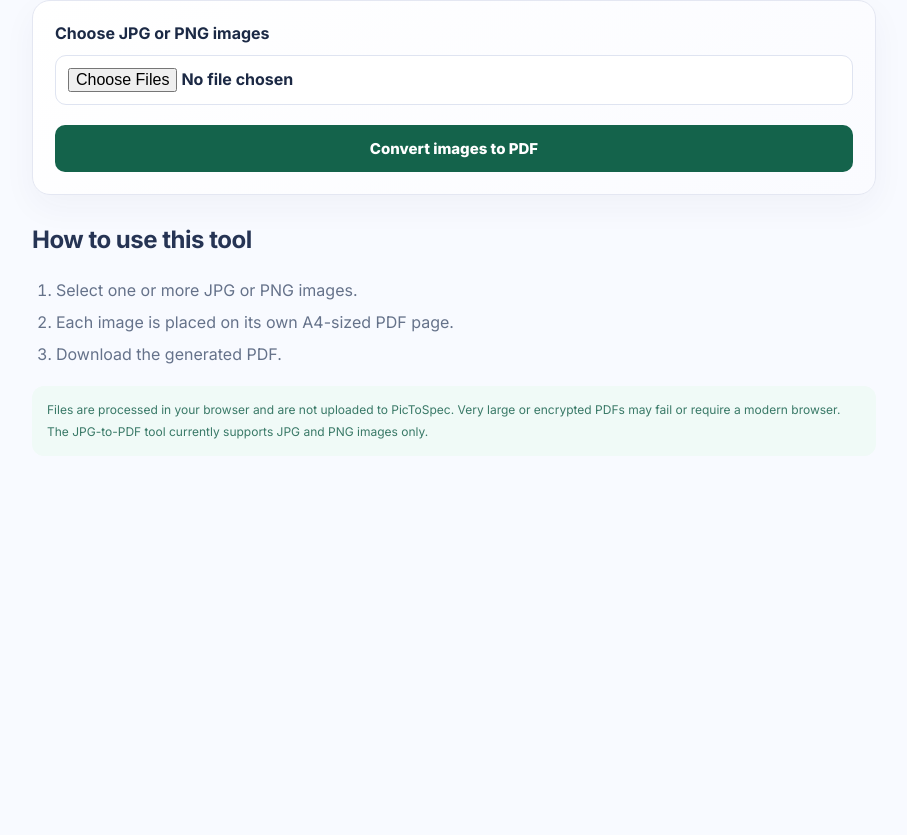
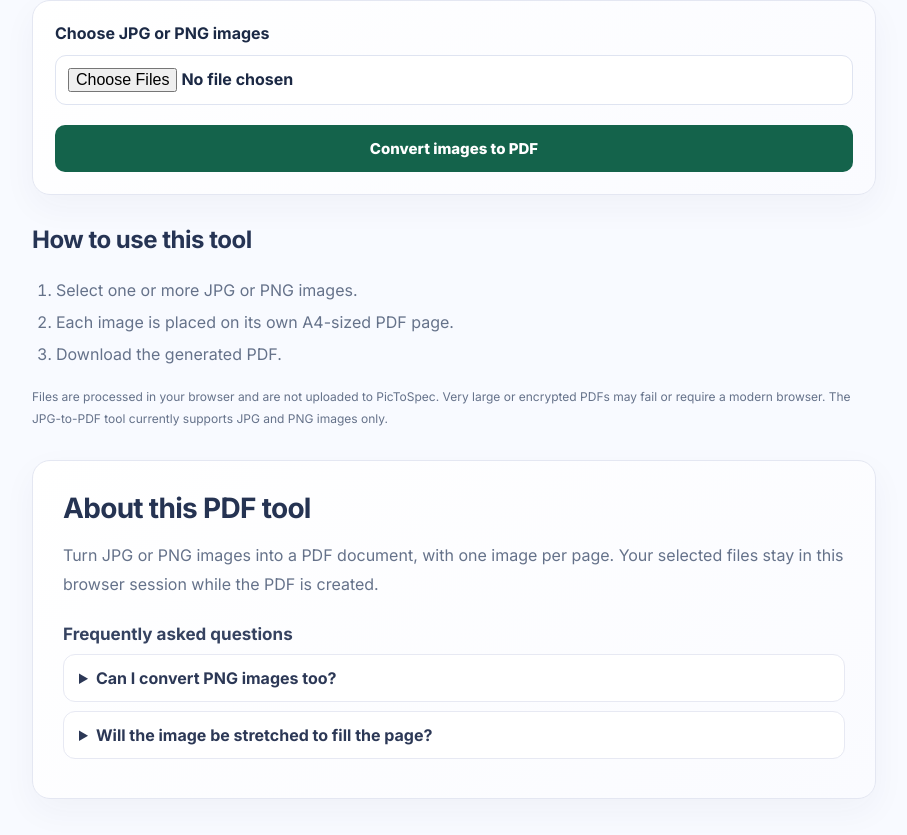
Before and after one commit to ya6331856-cpu/pic-to-spec, a Next.js app: page /jpg-to-pdf in a window 1280 px wide. Shown: the part 397-1232 px from the top of the page, without its empty margins (186-1093 px from the left). Before the commit the page ends 927 px from the top, so only its background shows below. Built offline with nearby package versions, Linux system fonts and the light colour scheme.

Commit message:
Add practical PDF tool FAQs and explanatory content

```diff
--- a/components/PDFTool.tsx
+++ b/components/PDFTool.tsx
@@ -8,6 +8,11 @@ const copy: Record<Kind,{title:string;description:string}> = {
  merge:{title:"Merge PDF Files",description:"Combine multiple PDF files into one document. Files are processed locally in your browser."},
  split:{title:"Split PDF Pages",description:"Extract a page range from a PDF and save it as a separate PDF file."},
  jpg:{title:"JPG to PDF Converter",description:"Turn JPG or PNG images into a PDF document, with one image per page."}
+};
+const faqs:Record<Kind,{q:string;a:string}[]> = {
+ merge:[{q:"Can I merge more than two PDFs?",a:"Yes. Select up to 20 PDF files. They are combined in the order shown by your file selection."},{q:"Are my PDFs uploaded?",a:"No. This tool processes the selected files in your browser. Large or encrypted PDFs may not be supported."}],
+ split:[{q:"Are the first and last pages included?",a:"Yes. The page range is inclusive, so both the first and last page numbers are included in the new PDF."},{q:"Can I split a password-protected PDF?",a:"Encrypted PDFs may fail to open in this browser tool. Use an authorized, unencrypted copy if processing fails."}],
+ jpg:[{q:"Can I convert PNG images too?",a:"Yes. The converter accepts JPG and PNG files and places each image on its own A4 PDF page."},{q:"Will the image be stretched to fill the page?",a:"No. The image is scaled proportionally to fit inside the page area and is centered."}]
 };
 export default function PDFTool({kind}:{kind:Kind}){
  const [files,setFiles]=useState<File[]>([]);
@@ -86,7 +91,7 @@ export default function PDFTool({kind}:{kind:Kind}){
   </section>
   <h2 style={{marginTop:30}}>How to use this tool</h2>
   <ol style={{color:"#66776d",lineHeight:1.9}}>{(kind==="merge"?["Select at least two PDF files.","The files are combined in the order selected.","Download the merged PDF."]:kind==="split"?["Select one PDF file.","Enter the first and last page numbers to extract.","Download the new PDF containing only those pages."]:["Select one or more JPG or PNG images.","Each image is placed on its own A4-sized PDF page.","Download the generated PDF."]).map(x=><li key={x}>{x}</li>)}</ol>
-  <p style={{fontSize:12,color:"#75847c",lineHeight:1.7}}>Files are processed in your browser and are not uploaded to PicToSpec. Very large or encrypted PDFs may fail or require a modern browser. The JPG-to-PDF tool currently supports JPG and PNG images only.</p>
+  <p style={{fontSize:12,color:"#75847c",lineHeight:1.7}}>Files are processed in your browser and are not uploaded to PicToSpec. Very large or encrypted PDFs may fail or require a modern browser. The JPG-to-PDF tool currently supports JPG and PNG images only.</p><section className="tool-content"><h2>About this PDF tool</h2><p>{copy[kind].description} Your selected files stay in this browser session while the PDF is created.</p><h3>Frequently asked questions</h3>{faqs[kind].map(item=><details key={item.q}><summary>{item.q}</summary><p>{item.a}</p></details>)}</section>
  </main>;
 }
 const fieldStyle:React.CSSProperties={display:"block",width:"100%",marginTop:7,padding:12,border:"1px solid #dce7df",borderRadius:8,fontSize:16};
```
